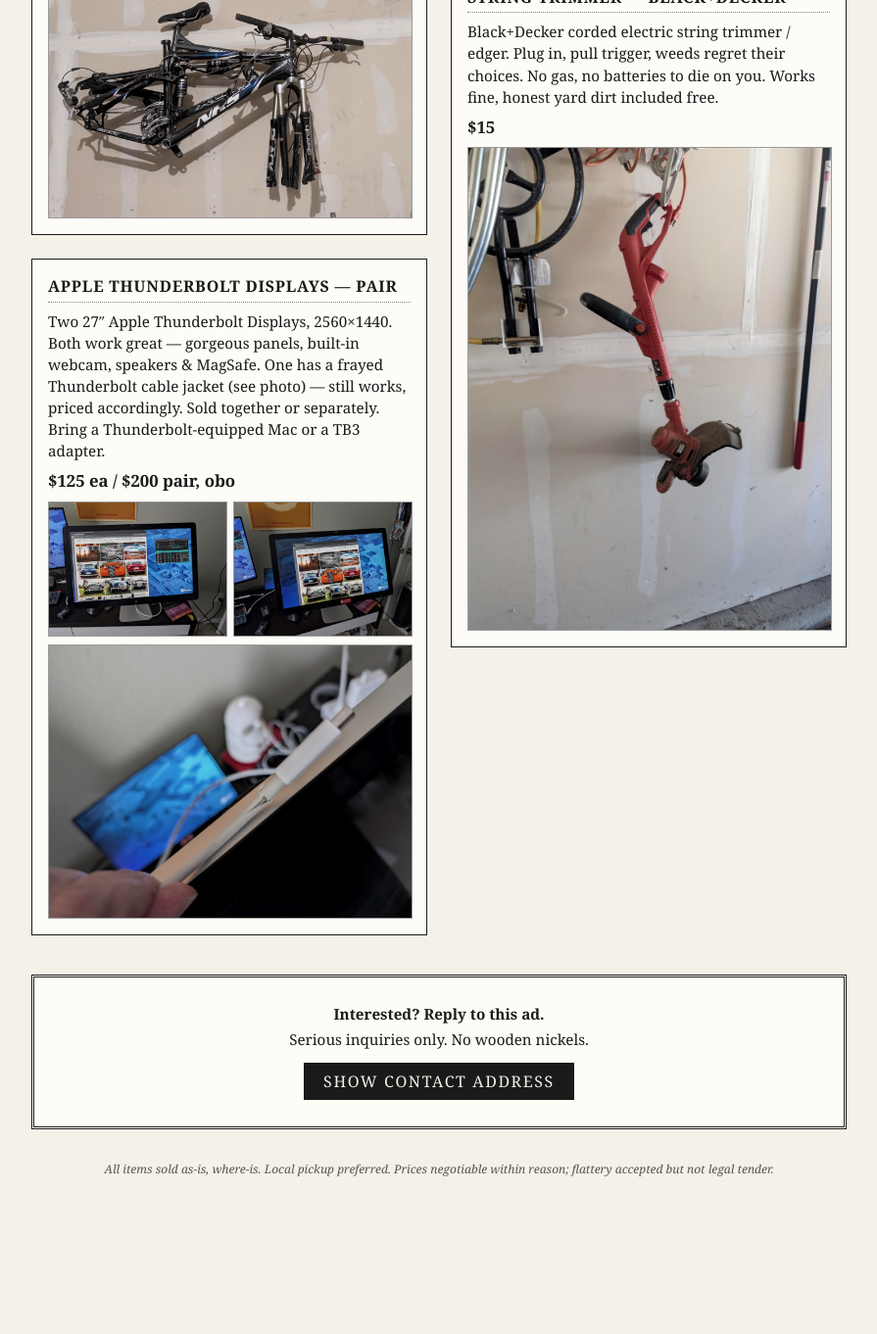
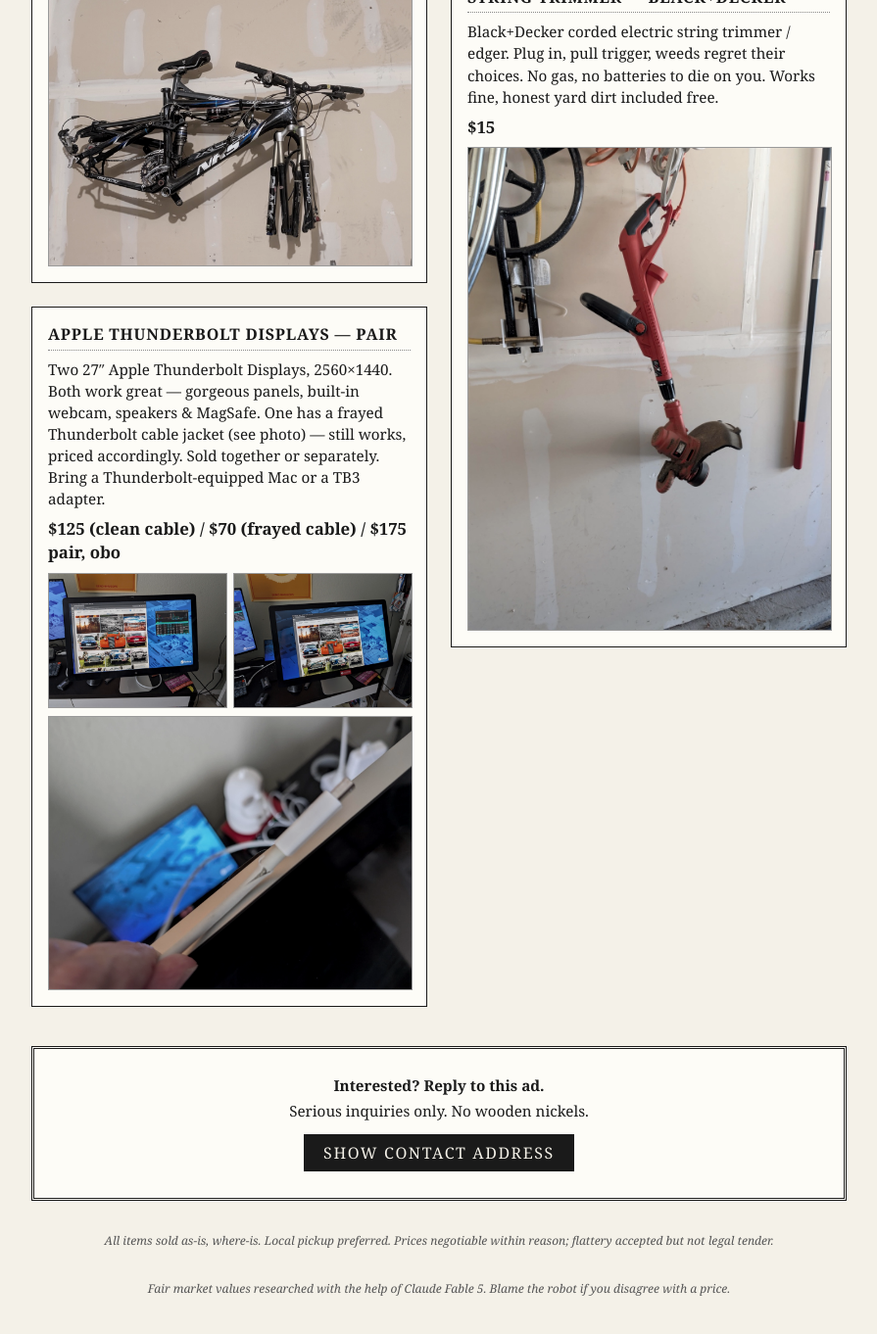
Before and after one commit to antfarm-systems/antfarm-systems.github.io, a Jekyll site: the page built from garagesale.html, in a window 1280 px wide and 1400 px high, scrolled down 1693 px. Shown: the top 1362 px of the window at 98% size, without its empty margins (192-1087 px from the left). Built offline with Jekyll 4.4.1, drawn with Linux system fonts in a browser that asks for light colours; before the commit the page ends 2971 px from its top, so only the background shows below that; some of the changed text lies outside the part shown.

Commit message:
Update garage sale prices from FMV research, add attribution footnote
Co-Authored-By: Claude Fable 5 <noreply@anthropic.com>

```diff
--- a/garagesale.html
+++ b/garagesale.html
@@ -146,7 +146,9 @@ sitemap: false
       riser block and Sunlite riser. Turn your bike into an
       exercise bike; sweat indoors year-round. Good working
       condition.</p>
-      <p class="price">$60 obo</p>
+      <p class="price">$25 &mdash; or free w/ screenshot of a recent
+      donation to a food bank, shelter, or other nonprofit
+      serving people in crisis</p>
       <div class="photos single">
         <img src="/images/garagesale/17965.jpg" alt="CycleOps bike trainer with riser blocks" loading="lazy">
       </div>
@@ -157,7 +159,7 @@ sitemap: false
       <p>Makita 5007MG magnesium 7&frac14;&Prime; circular saw,
       15 amp. Comes w/ hard case and manual. Cuts wood like
       it's mad at it. Lightly used, runs strong.</p>
-      <p class="price">$85 obo</p>
+      <p class="price">$105 obo</p>
       <div class="photos">
         <img src="/images/garagesale/17967.jpg" alt="Makita circular saw in carrying case" loading="lazy">
         <img src="/images/garagesale/17968.jpg" alt="Makita 5007MG label close-up" loading="lazy">
@@ -187,7 +189,8 @@ sitemap: false
       jacket (see photo) &mdash; still works, priced accordingly.
       Sold together or separately. Bring a Thunderbolt-equipped
       Mac or a TB3 adapter.</p>
-      <p class="price">$125 ea / $200 pair, obo</p>
+      <p class="price">$125 (clean cable) / $70 (frayed cable) /
+      $175 pair, obo</p>
       <div class="photos">
         <img src="/images/garagesale/17974.jpg" alt="Apple Thunderbolt Display powered on at desk" loading="lazy">
         <img src="/images/garagesale/17975.jpg" alt="Second Apple Thunderbolt Display powered on" loading="lazy">
@@ -243,6 +246,9 @@ sitemap: false
   <p class="fine-print">All items sold as-is, where-is. Local pickup preferred.
   Prices negotiable within reason; flattery accepted but not legal tender.</p>
 
+  <p class="fine-print">Fair market values researched with the help of
+  Claude Fable 5. Blame the robot if you disagree with a price.</p>
+
   <script>
     document.getElementById('reveal-email').addEventListener('click', function () {
       var u = ['gar', 'age', 'sale'].join('');
```
